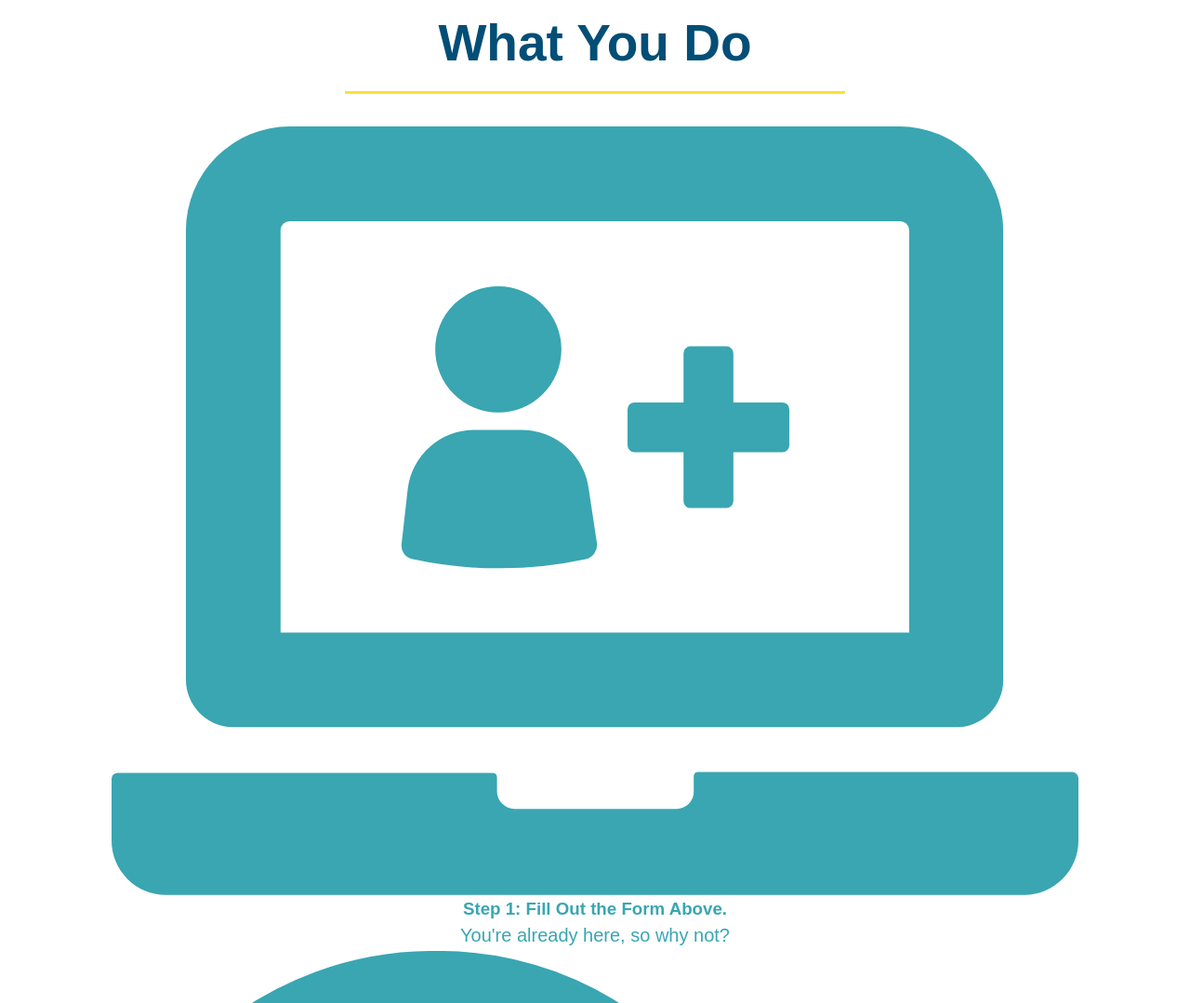
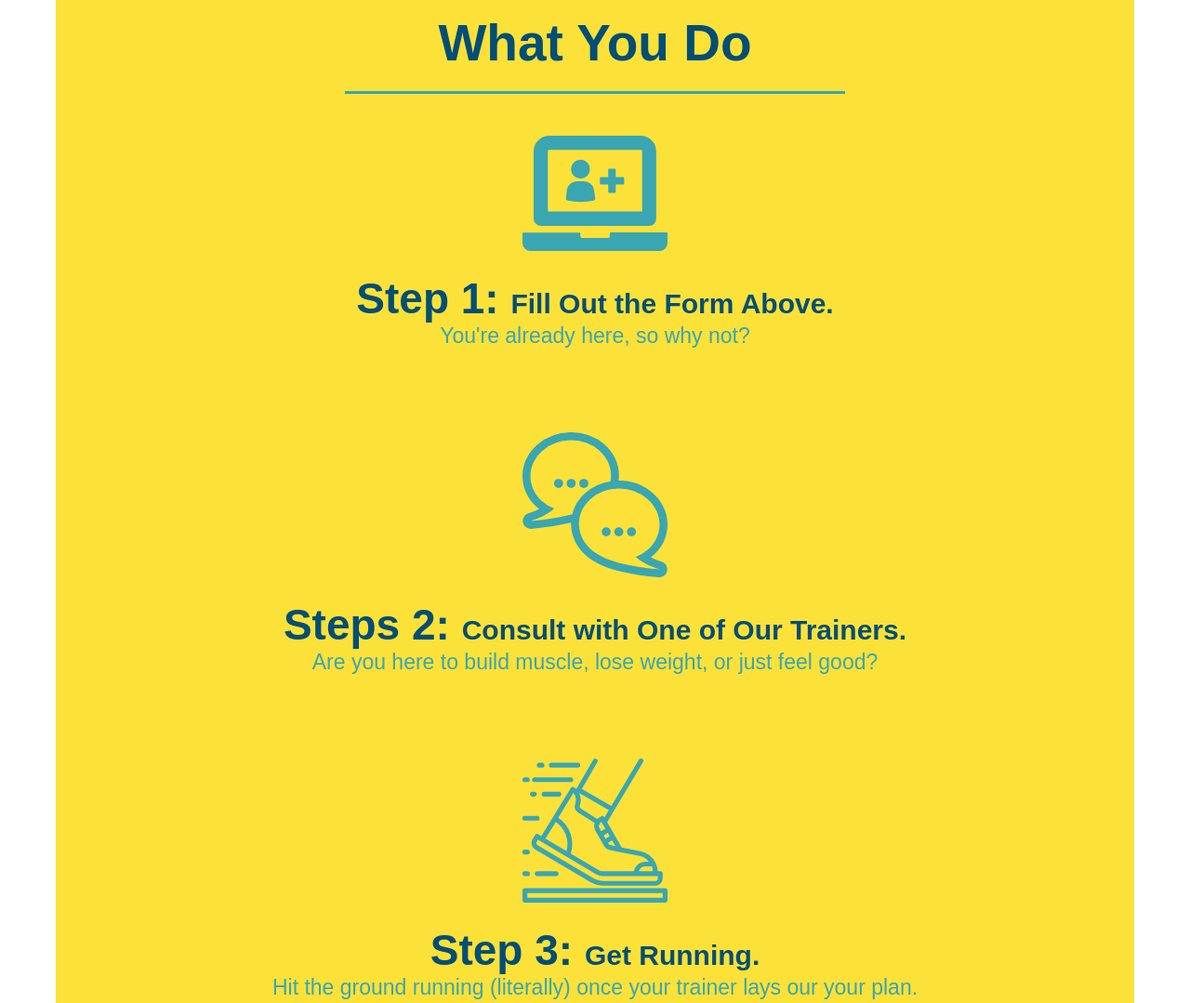
Before and after one commit to BDJS0033/Run-Buddy, a plain HTML site: page index.html in a window 1280 px wide. Shown: the part 1200-2279 px from the top of the page at 93% size. Drawn offline with Linux system fonts and the light colour scheme.

Commit message:
Run-Buddy

```diff
--- a/assets/css/style.css
+++ b/assets/css/style.css
@@ -127,16 +127,6 @@ section {
     text-align: center;
 }
 
-.intro h2 {
-    font-size: 55px;
-    color: #024e76;
-    margin-bottom: 35px;
-    padding: 0 100px 20px 100px;
-    border-bottom: 3px solid;
-    border-color: #fce138;
-    display: inline-block;
-}
-
 .intro p {
     line-height: 1.7;
     color: #39a6b2;
@@ -144,3 +134,49 @@ section {
     font-size: 20px;
     margin: 0 auto;
 }
+
+.steps {
+    text-align: center;
+    background: #fce138;
+}
+
+.section-title {
+    font-size: 55px;
+    color: #024e76;
+    margin-bottom: 35px;
+    padding: 0 100px 20px 100px;
+    display: inline-block;
+    border-bottom: 3px solid;
+}
+
+.primary-border {
+    border-color: #fce138;
+}
+
+.seconday-border {
+    border-color: #39a6b2;
+}
+
+.steps div {
+    margin-bottom: 80px;
+}
+
+.steps img {
+    width: 15%;
+    margin: 10px 0;
+}
+
+.steps h3 {
+    color: #024e76;
+    font-size: 46px;
+    margin-top: 10px;
+}
+
+.steps p {
+    color: #39a6b2;
+    font-size: 23px;
+}
+
+.steps span {
+    font-size: 30px;
+}
--- a/index.html
+++ b/index.html
@@ -74,37 +74,37 @@
 <!-- "what we do" section-->
 <section>
 <section id="what-we-do" class="intro">
-    <h2> What We Do</h2>
+    <h2 class="section-title primary-border"> What We Do</h2>
     <p>
         butcher selfies chambray shabby chic gentrify readymade yr Echo Park XOXO Tumblr normcore Banksy direct trade Blue Bottle chillwave you probably haven't heard of them single-origin coffee Vice fanny pack fixie Odd Future Austin fingerstache pickled twee synth Wes Anderson Thundercats viral bitters flannel meggings narwhal Marfa Schlitz sustainable Intelligentsia umami deep v craft
     </p>
 </section>
 
 <!-- "what you do" section -->
-<section id="what-you-do" class="intro">
-    <h2>What You Do</h2>
+<section id="what-you-do" class="steps">
+    <h2 class="section-title seconday-border">What You Do</h2>
 
     <div>
         <img src="./assets/images/step-1.svg" alt="">
-        <h3>Step 1: Fill Out the Form Above.</h3>
+        <h3>Step 1: <span>Fill Out the Form Above.</span></h3>
         <p>You're already here, so why not?</p>
     </div>
 
     <div>
         <img src="./assets/images/step-2.svg" alt="">
-        <h3>Steps 2: Consult with One of Our Trainers.</h3>
+        <h3>Steps 2: <span>Consult with One of Our Trainers.</span></h3>
         <p>Are you here to build muscle, lose weight, or just feel good?</p>
     </div>
 
     <div>
         <img src="./assets/images/step-3.svg" alt="">
-        <h3>Step 3: Get Running.</h3>
+        <h3>Step 3: <span>Get Running.</span></h3>
         <p>Hit the ground running (literally) once your trainer lays our your plan.</p>
     </div>
 
     <div>
         <img src="./assets/images/step-4.svg" alt="">
-        <h3>Step 4: See Results.</h3>
+        <h3>Step 4: <span>See Results.</span></h3>
         <p>Bi-weekly checkins with your trainer will keep you focused</p>
     </div>
 </section>
```
